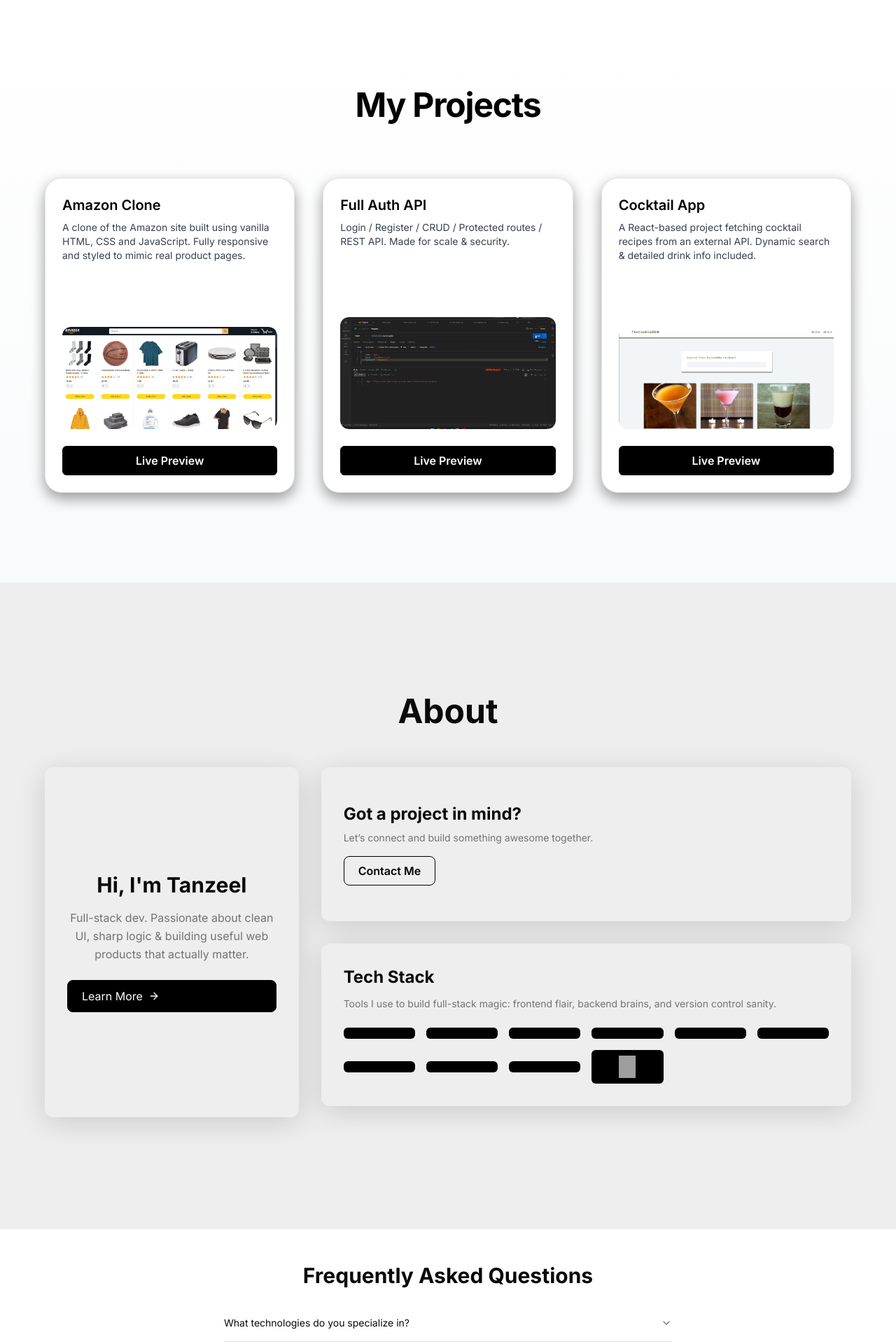
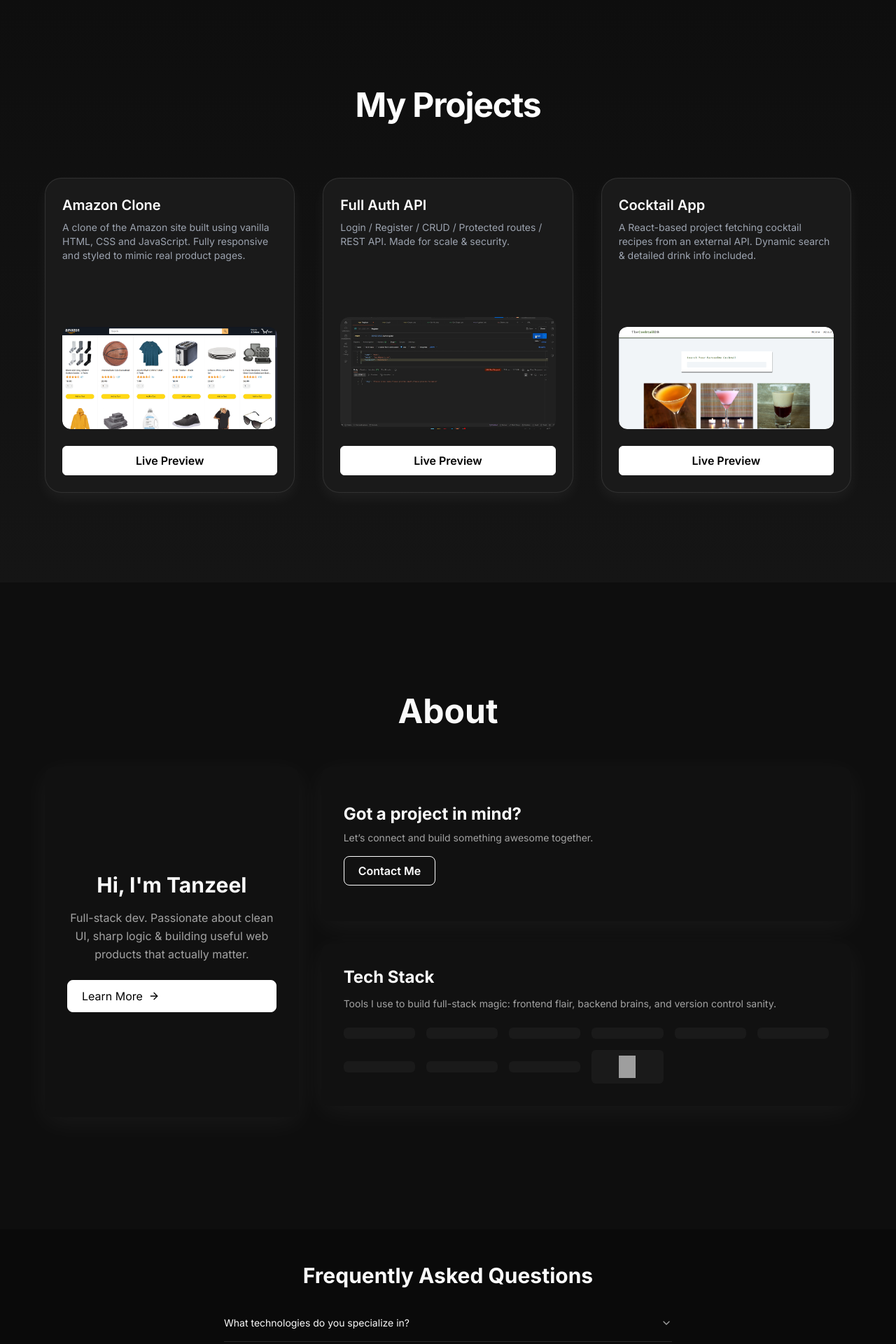
Before and after one commit to AryanMir15/Portfolio-site, a React (Vite) app: page / in a window 1280 px wide. Shown: the part 860-2780 px from the top of the page at 70% size. Built offline with nearby package versions, Linux system fonts and the light colour scheme; grey boxes are pictures that could not be loaded; a web font is replaced by a local one.

Commit message:
added nimations and scroll based reveals to the sections

```diff
--- a/src/App.jsx
+++ b/src/App.jsx
@@ -1,4 +1,4 @@
-import React from "react";
+import React, { useEffect } from "react";
 import HomePage from "./HomePage";
 import { Routes, Route } from "react-router-dom";
 import AmazonClone from "./pages/SingleProject/amazon-clone";
@@ -8,6 +8,9 @@ import ScrollToTop from "./utils/ScrollToTop";
 import LearnMore from "./pages/LearnMore";
 
 function App() {
+  useEffect(() => {
+    document.documentElement.classList.add("dark");
+  }, []);
   return (
     <>
       <ScrollToTop />
--- a/src/index.css
+++ b/src/index.css
@@ -18,8 +18,8 @@
 }
 
 .fade-diagonal {
-  animation: fadeDiagonal 0.5s ease-out forwards;
-  animation-delay: 0.6s;
+  animation: fadeDiagonal 2s ease-out forwards;
+  animation-delay: 0.3s;
   opacity: 0; /* just in case tailwind nukes it */
 }
 
--- a/src/pages/HomePage/Sections/About.jsx
+++ b/src/pages/HomePage/Sections/About.jsx
@@ -1,6 +1,7 @@
 import React from "react";
 import { ArrowRight } from "lucide-react";
 import { Link } from "react-router-dom";
+import { motion } from "framer-motion";
 
 function About() {
   return (
@@ -10,11 +11,25 @@ function About() {
     >
       <div className="max-w-6xl mx-auto space-y-14">
         {/* Section Heading */}
-        <h2 className="text-4xl sm:text-5xl font-bold text-center">About</h2>
+        <motion.h2
+          initial={{ opacity: 0, y: 40 }}
+          whileInView={{ opacity: 1, y: 0 }}
+          viewport={{ once: true, amount: 0.6 }}
+          transition={{ duration: 0.6, delay: 0.1 }}
+          className="text-4xl sm:text-5xl font-bold text-center"
+        >
+          About
+        </motion.h2>
 
         <div className="grid grid-cols-1 lg:grid-cols-3 gap-8">
           {/* Left: Hi I'm Tanzeel Card */}
-          <div className="bg-[#eeeeee] dark:bg-[#111111] rounded-xl shadow-[0_8px_40px_rgba(0,0,0,0.15)] dark:shadow-[0_8px_40px_rgba(255,255,255,0.05)] p-8 flex flex-col justify-center text-center min-h-[500px]">
+          <motion.div
+            initial={{ opacity: 0, y: 40 }}
+            whileInView={{ opacity: 1, y: 0 }}
+            viewport={{ once: true, amount: 0.4 }}
+            transition={{ duration: 0.6, delay: 0.2 }}
+            className="bg-[#eeeeee] dark:bg-[#111111] rounded-xl shadow-[0_8px_40px_rgba(0,0,0,0.15)] dark:shadow-[0_8px_40px_rgba(255,255,255,0.05)] p-8 flex flex-col justify-center text-center min-h-[500px]"
+          >
             <h2 className="text-3xl font-bold mb-4">Hi, I'm Tanzeel</h2>
             <p className="text-muted-foreground text-base leading-relaxed mb-6">
               Full-stack dev. Passionate about clean UI, sharp logic & building
@@ -26,12 +41,18 @@ function About() {
             >
               Learn More <ArrowRight className="w-4 h-4" />
             </Link>
-          </div>
+          </motion.div>
 
           {/* Right side: Stacked Cards */}
           <div className="lg:col-span-2 flex flex-col gap-8">
             {/* Contact Me Card */}
-            <div className="bg-[#eeeeee] dark:bg-[#111111] rounded-xl shadow-[0_8px_40px_rgba(0,0,0,0.15)] dark:shadow-[0_8px_40px_rgba(255,255,255,0.05)] p-8 flex flex-col justify-center min-h-[220px]">
+            <motion.div
+              initial={{ opacity: 0, y: 40 }}
+              whileInView={{ opacity: 1, y: 0 }}
+              viewport={{ once: true, amount: 0.4 }}
+              transition={{ duration: 0.6, delay: 0.35 }}
+              className="bg-[#eeeeee] dark:bg-[#111111] rounded-xl shadow-[0_8px_40px_rgba(0,0,0,0.15)] dark:shadow-[0_8px_40px_rgba(255,255,255,0.05)] p-8 flex flex-col justify-center min-h-[220px]"
+            >
               <h3 className="text-2xl font-bold mb-2">
                 Got a project in mind?
               </h3>
@@ -44,17 +65,23 @@ function About() {
               >
                 Contact Me
               </a>
-            </div>
+            </motion.div>
 
             {/* Tech Stack Card */}
-            <div className="bg-[#eeeeee] dark:bg-[#111111] rounded-xl shadow-[0_8px_40px_rgba(0,0,0,0.15)] dark:shadow-[0_8px_40px_rgba(255,255,255,0.05)] p-8 flex flex-col justify-center">
+            <motion.div
+              initial={{ opacity: 0, y: 40 }}
+              whileInView={{ opacity: 1, y: 0 }}
+              viewport={{ once: true, amount: 0.4 }}
+              transition={{ duration: 0.6, delay: 0.5 }}
+              className="bg-[#eeeeee] dark:bg-[#111111] rounded-xl shadow-[0_8px_40px_rgba(0,0,0,0.15)] dark:shadow-[0_8px_40px_rgba(255,255,255,0.05)] p-8 flex flex-col justify-center"
+            >
               <h3 className="text-2xl font-bold mb-3">Tech Stack</h3>
               <p className="text-muted-foreground text-sm mb-6">
                 Tools I use to build full-stack magic: frontend flair, backend
                 brains, and version control sanity.
               </p>
               <div className="grid grid-cols-4 sm:grid-cols-5 md:grid-cols-6 gap-4 items-center">
-                {/* ICONS W/ BLACK BG WRAPPER */}
+                {/* ICONS */}
                 {[
                   ["si-html5", "text-orange-400"],
                   ["si-css3", "text-blue-400"],
@@ -63,19 +90,18 @@ function About() {
                   ["si-tailwindcss", "text-cyan-400"],
                   ["si-vite", "text-purple-400"],
                   ["si-git", "text-orange-500"],
-
                   ["si-express", "text-gray-300"],
                   ["si-mongodb", "text-green-400"],
-                ].map(([icon, color], index) => (
+                ].map(([icon, color], i) => (
                   <div
-                    key={index}
+                    key={i}
                     className="bg-black dark:bg-[#1a1a1a] rounded-md p-2 flex items-center justify-center"
                   >
                     <i className={`si ${icon} ${color} text-2xl`} />
                   </div>
                 ))}
 
-                {/* Node.js icon as img */}
+                {/* Node.js icon */}
                 <div className="bg-black dark:bg-[#1a1a1a] rounded-md p-2 flex items-center justify-center">
                   <img
                     src="https://cdn.jsdelivr.net/gh/devicons/devicon/icons/nodejs/nodejs-original.svg"
@@ -84,7 +110,7 @@ function About() {
                   />
                 </div>
               </div>
-            </div>
+            </motion.div>
           </div>
         </div>
       </div>
--- a/src/pages/HomePage/Sections/Contact.jsx
+++ b/src/pages/HomePage/Sections/Contact.jsx
@@ -15,7 +15,7 @@ const Contact = () => {
 
         <Link
           to="/contact-me"
-          className="inline-block px-6 py-3 bg-black text-white dark:bg-white dark:text-black rounded-lg font-semibold transition duration-300 hover:bg-gray-800 dark:hover:bg-gray-200"
+          className="inline-block px-6 py-3 bg-black text-white dark:bg-white dark:text-black rounded-lg font-semibold transition-all duration-300 hover:bg-gray-800 dark:hover:bg-gray-200 hover:scale-[1.03] hover:shadow-md"
         >
           Contact Me
         </Link>
--- a/src/pages/HomePage/Sections/FAQ.jsx
+++ b/src/pages/HomePage/Sections/FAQ.jsx
@@ -1,4 +1,5 @@
 import React from "react";
+import { motion } from "framer-motion";
 import {
   Accordion,
   AccordionItem,
@@ -6,67 +7,57 @@ import {
   AccordionContent,
 } from "./ui/accordion"; // adjust path if needed
 
+const faqData = [
+  {
+    q: "What technologies do you specialize in?",
+    a: "I work mostly with the MERN stack — MongoDB, Express.js, React, and Node.js. I'm also experienced with Tailwind CSS, REST APIs, and version control using Git/GitHub.",
+  },
+  {
+    q: "Are you available for freelance or contract work?",
+    a: "Absolutely. I take on freelance projects depending on availability. Reach out via the contact form or message me directly through Fiverr or LinkedIn.",
+  },
+  {
+    q: "What’s your typical project turnaround time?",
+    a: "Depends on the scope, but I aim to deliver most small to medium-sized projects within 1–3 weeks. Clear timelines are discussed upfront.",
+  },
+  {
+    q: "Do you provide post-launch support?",
+    a: "Yes — I offer a support window after delivery for bug fixes and minor adjustments. Longer-term maintenance can also be arranged.",
+  },
+  {
+    q: "Can you collaborate with teams or other developers?",
+    a: "Definitely. I'm comfortable working solo or integrating into existing dev teams using tools like GitHub, Slack, and Trello for smooth collaboration.",
+  },
+];
+
 const Faq = () => {
   return (
     <section className="max-w-2xl mx-auto my-12 px-4">
-      <h2 className="text-3xl font-bold mb-6 text-center text-accent">
+      <motion.h2
+        initial={{ opacity: 0, y: 40 }}
+        whileInView={{ opacity: 1, y: 0 }}
+        viewport={{ once: true, amount: 0.6 }}
+        transition={{ duration: 0.6 }}
+        className="text-3xl font-bold mb-6 text-center text-accent"
+      >
         Frequently Asked Questions
-      </h2>
+      </motion.h2>
 
       <Accordion type="single" collapsible className="w-full">
-        <AccordionItem value="item-1">
-          <AccordionTrigger>
-            What technologies do you specialize in?
-          </AccordionTrigger>
-          <AccordionContent>
-            I work mostly with the MERN stack — MongoDB, Express.js, React, and
-            Node.js. I'm also experienced with Tailwind CSS, REST APIs, and
-            version control using Git/GitHub.
-          </AccordionContent>
-        </AccordionItem>
-
-        <AccordionItem value="item-2">
-          <AccordionTrigger>
-            Are you available for freelance or contract work?
-          </AccordionTrigger>
-          <AccordionContent>
-            Absolutely. I take on freelance projects depending on availability.
-            Reach out via the contact form or message me directly through Fiverr
-            or LinkedIn.
-          </AccordionContent>
-        </AccordionItem>
-
-        <AccordionItem value="item-3">
-          <AccordionTrigger>
-            What’s your typical project turnaround time?
-          </AccordionTrigger>
-          <AccordionContent>
-            Depends on the scope, but I aim to deliver most small to
-            medium-sized projects within 1–3 weeks. Clear timelines are
-            discussed upfront.
-          </AccordionContent>
-        </AccordionItem>
-
-        <AccordionItem value="item-4">
-          <AccordionTrigger>
-            Do you provide post-launch support?
-          </AccordionTrigger>
-          <AccordionContent>
-            Yes — I offer a support window after delivery for bug fixes and
-            minor adjustments. Longer-term maintenance can also be arranged.
-          </AccordionContent>
-        </AccordionItem>
-
-        <AccordionItem value="item-5">
-          <AccordionTrigger>
-            Can you collaborate with teams or other developers?
-          </AccordionTrigger>
-          <AccordionContent>
-            Definitely. I'm comfortable working solo or integrating into
-            existing dev teams using tools like GitHub, Slack, and Trello for
-            smooth collaboration.
-          </AccordionContent>
-        </AccordionItem>
+        {faqData.map((item, index) => (
+          <motion.div
+            key={index}
+            initial={{ opacity: 0, y: 30 }}
+            whileInView={{ opacity: 1, y: 0 }}
+            viewport={{ once: true, amount: 0.4 }}
+            transition={{ duration: 0.5, delay: 0.15 * index }}
+          >
+            <AccordionItem value={`item-${index + 1}`}>
+              <AccordionTrigger>{item.q}</AccordionTrigger>
+              <AccordionContent>{item.a}</AccordionContent>
+            </AccordionItem>
+          </motion.div>
+        ))}
       </Accordion>
     </section>
   );
--- a/src/pages/HomePage/Sections/Hero.jsx
+++ b/src/pages/HomePage/Sections/Hero.jsx
@@ -23,7 +23,10 @@ const Hero = () => {
       className="relative isolate h-[110vh] flex items-center justify-center px-6 sm:px-10 lg:px-28 -mt-20 py-20 text-foreground overflow-hidden"
     >
       {/* 🔮 CHILLED BACKGROUND GRADIENT */}
-      <div className="absolute inset-0 bg-gradient-to-b from-[#f3f4f6] to-[#e0e3e8] dark:from-[#0d1117] dark:to-[#161b22] z-0" />
+      <div
+        className="absolute inset-0 bg-gradient-to-b from-[#f8f9fa] to-[#e2e2e2]
+ dark:from-[#0d1117] dark:to-[#161b22] z-0"
+      />
 
       {/* 🌊 WAVE TOP */}
       <img
@@ -46,19 +49,21 @@ const Hero = () => {
           initial={{ opacity: 0, y: -30 }}
           animate={{ opacity: 1, y: 0 }}
           transition={{ duration: 1 }}
-          className="text-5xl sm:text-6xl lg:text-7xl font-bold leading-tight tracking-tight"
+          className="text-5xl sm:text-6xl lg:text-7xl font-bold tracking-tight leading-[1.25] sm:leading-[1.2] lg:leading-[1.15] mb-2"
         >
-          I code. I think. <span className="text-primary">I design.</span> I do
-          everything there is to do.
+          Purposeful code.
+          <br />
+          <span className="text-primary">Reliable results.</span>
         </motion.h1>
 
         <motion.p
           initial={{ opacity: 0, y: 30 }}
           animate={{ opacity: 1, y: 0 }}
           transition={{ duration: 1, delay: 0.2 }}
-          className="text-accent text-sm sm:text-base font-light max-w-xl"
+          className="text-muted-foreground text-sm sm:text-base font-light max-w-xl mt-6"
         >
-          Turning caffeine & ideas into elegant, clean fullstack magic.
+          Fullstack systems with clean architecture, thoughtful UI, and
+          long-term maintainability.
         </motion.p>
 
         <motion.div
--- a/src/pages/HomePage/Sections/Projects.jsx
+++ b/src/pages/HomePage/Sections/Projects.jsx
@@ -1,6 +1,7 @@
 import React from "react";
 import projectData from "@/data/projects";
 import { Link } from "react-router-dom";
+import { motion } from "framer-motion";
 
 function Projects() {
   return (
@@ -9,16 +10,33 @@ function Projects() {
       className="relative bg-gradient-to-b from-white to-gray-50 dark:from-[#0e0e0e] dark:to-[#151515] text-foreground py-32 px-4 sm:px-6 lg:px-8 transition-colors duration-500 overflow-hidden"
     >
       <div className="max-w-6xl mx-auto text-center relative z-10">
-        <h2 className="text-4xl sm:text-5xl font-extrabold mb-20 tracking-tight text-black dark:text-white">
+        <motion.h2
+          initial={{ opacity: 0, y: 40 }}
+          whileInView={{ opacity: 1, y: 0 }}
+          viewport={{ once: true, amount: 0.6 }}
+          transition={{ duration: 0.6, delay: 0.2, ease: "easeOut" }}
+          className="text-4xl sm:text-5xl font-extrabold mb-20 tracking-tight text-black dark:text-white"
+        >
           My Projects
-        </h2>
+        </motion.h2>
 
         <div className="grid gap-10 md:grid-cols-2 lg:grid-cols-3">
-          {projectData.map((project) => {
+          {projectData.map((project, index) => {
             const { title, description, image, id, to } = project;
 
             return (
-              <Link to={`/projects/${to}`} key={id}>
+              <motion.div
+                key={id}
+                initial={{ opacity: 0, y: 50 }}
+                whileInView={{ opacity: 1, y: 0 }}
+                viewport={{ once: true, amount: 0.3 }}
+                transition={{
+                  duration: 0.6,
+                  delay: index * 0.2,
+                  ease: "easeOut",
+                }}
+              >
+                <Link to={`/projects/${to}`}>
                   <div className="group rounded-3xl border border-black/10 dark:border-white/10 bg-white dark:bg-[#1a1a1a] shadow-[0_8px_20px_rgba(0,0,0,0.4)] dark:shadow-[0_8px_20px_rgba(255,255,255,0.05)] hover:shadow-[0_12px_24px_rgba(0,0,0,0.5)] dark:hover:shadow-[0_12px_24px_rgba(255,255,255,0.08)] transition-all duration-300 overflow-hidden flex flex-col justify-between h-full min-h-[450px]">
                     {/* Content */}
                     <div className="p-6 text-left flex-grow flex flex-col justify-between">
@@ -48,6 +66,7 @@ function Projects() {
                     </div>
                   </div>
                 </Link>
+              </motion.div>
             );
           })}
         </div>
```
Lines whose indentation alone changed are shown as unchanged.
